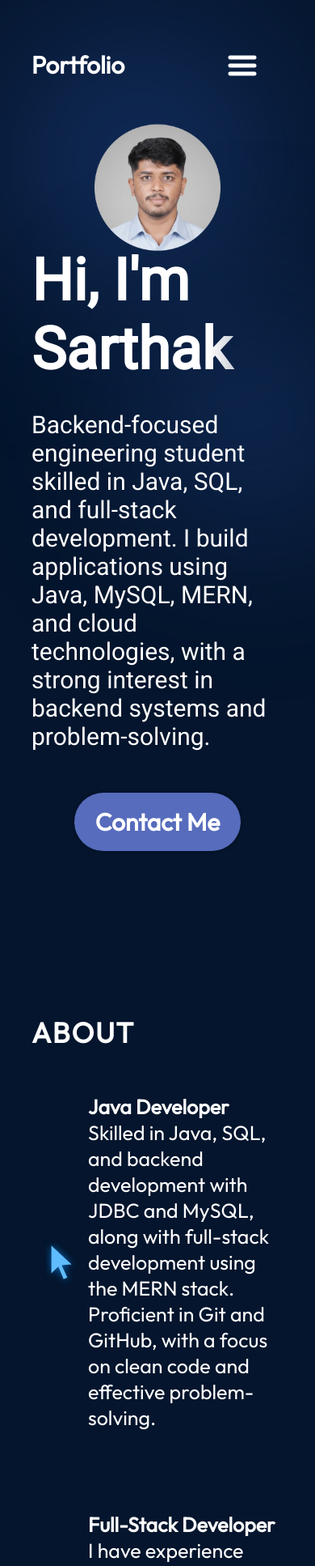
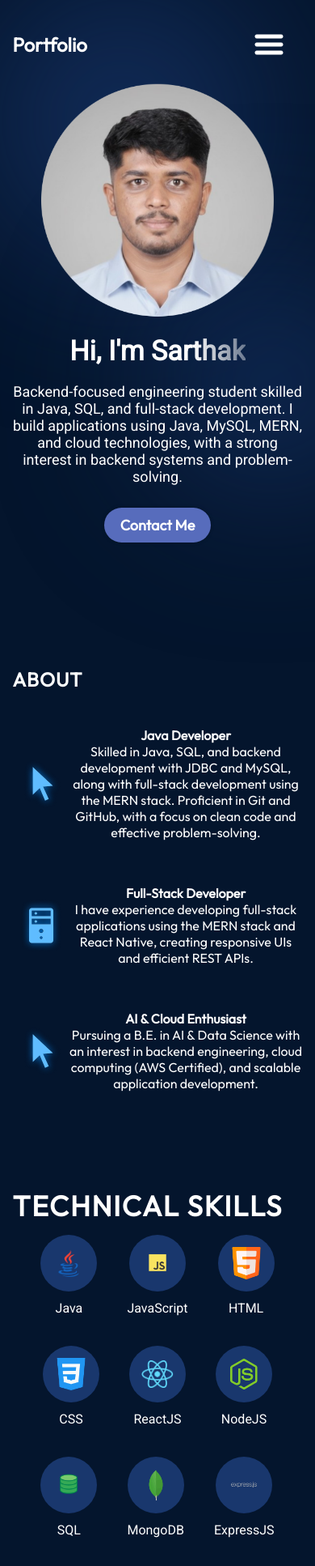
Before and after one commit to sarthakpatil7900/Portfolio, a React (Vite) app: page / in a window 390 px wide. Shown: the top 1934 px of the page at 81% size. Built offline with nearby package versions, Linux system fonts and the light colour scheme.

Commit message:
Changed the responsiveness properties and added one project to the projects section

```diff
--- a/src/components/About/About.module.css
+++ b/src/components/About/About.module.css
@@ -23,6 +23,7 @@
   display: flex;
   flex-direction: row;
   align-items: center;
+  gap: 50px;
 }
 
 .aboutImage {
@@ -66,15 +67,67 @@
   font-size: 25px;
 }
 
+/* ---------- Laptop (<= 1200px) ---------- */
+@media screen and (max-width: 1200px) {
+  .container {
+    padding: 60px;
+  }
+
+  .title {
+    font-size: 30px;
+  }
+
+  .aboutItem h3,
+  .aboutItem p {
+    font-size: 22px;
+  }
+
+  .aboutImage {
+    width: 40%;
+  }
+}
+
+/* ---------- Tablet (<= 1024px) ---------- */
+@media screen and (max-width: 1024px) {
+  .container {
+    padding: 50px;
+    margin-left: 8%;
+    margin-right: 8%;
+  }
+
+  .title {
+    font-size: 28px;
+  }
+
+  .aboutItem {
+    padding: 20px;
+  }
+
+  .aboutItem h3,
+  .aboutItem p {
+    font-size: 20px;
+  }
+
+  .aboutItems {
+    gap: 40px;
+  }
+}
+
+/* ---------- Tablets + Large Phones (<= 830px) ---------- */
 @media screen and (max-width: 830px) {
   .container {
     background-color: transparent;
     padding-left: 0;
     padding-right: 0;
+    padding-top: 40px;
+    padding-bottom: 40px;
+    margin-left: 6%;
+    margin-right: 6%;
   }
 
   .content {
     flex-direction: column;
+    text-align: center;
   }
 
   .aboutImage {
@@ -83,10 +136,43 @@
 
   .aboutItems {
     margin-top: 29px;
+    gap: 35px;
   }
 
   .aboutItem {
     padding-left: 0;
     padding-right: 0;
   }
+
+  .aboutItem h3,
+  .aboutItem p {
+    font-size: 18px;
+  }
 }
+
+/* ---------- Small Phones (<= 480px) ---------- */
+@media screen and (max-width: 480px) {
+  .container {
+    margin-left: 4%;
+    margin-right: 4%;
+    padding: 25px 0;
+  }
+
+  .title {
+    font-size: 24px;
+    letter-spacing: 1px;
+  }
+
+  .aboutItems {
+    gap: 25px;
+  }
+
+  .aboutItem {
+    padding: 15px 0;
+  }
+
+  .aboutItem h3,
+  .aboutItem p {
+    font-size: 16px;
+  }
+}
--- a/src/components/Contact/Contact.module.css
+++ b/src/components/Contact/Contact.module.css
@@ -46,10 +46,47 @@
   letter-spacing: 1.5px;
 }
 
+/* ---------- Laptop (<=1200px) ---------- */
+@media screen and (max-width: 1200px) {
+  .container {
+    padding: 45px 8%;
+  }
+
+  .text h2 {
+    font-size: 65px;
+  }
+
+  .text p {
+    font-size: 30px;
+  }
+
+  .link a {
+    font-size: 24px;
+  }
+}
+
+/* ---------- Tablet (<=1024px) ---------- */
+@media screen and (max-width: 1024px) {
+  .container {
+    padding: 40px 6%;
+    gap: 20px;
+  }
+
+  .text h2 {
+    font-size: 55px;
+  }
+
+  .text p {
+    font-size: 28px;
+  }
+}
+
+/* ---------- Layout Shift (<=830px) ---------- */
 @media screen and (max-width: 830px) {
   .container {
     flex-direction: column;
     gap: 23px;
+    padding: 40px 6%;
   }
 
   .text {
@@ -63,21 +100,22 @@
   }
 }
 
+/* ---------- Mobile (<=600px) ---------- */
 @media screen and (max-width: 600px) {
 
   .container {
-    padding: 40px 20px;      /* reduce large padding */
+    padding: 40px 20px;
     gap: 18px;
   }
 
   .text h2 {
-    font-size: 42px;         /* was 80px — much better for mobile */
+    font-size: 42px;
     letter-spacing: 2px;
     text-align: center;
   }
 
   .text p {
-    font-size: 20px;         /* was 40px */
+    font-size: 20px;
     letter-spacing: 1px;
     text-align: center;
   }
@@ -87,14 +125,33 @@
   }
 
   .link a {
-    font-size: 18px;         /* was 30px */
-    letter-spacing: 1px;
+    font-size: 18px;
     text-align: center;
-    word-break: break-word;  /* prevent long URLs from overflowing */
+    word-break: break-word;
   }
 
   .link {
-    gap: 12px;               /* reduce spacing between icon + text */
+    gap: 12px;
     justify-content: center;
   }
 }
+
+/* ---------- Small Phones (<=480px) ---------- */
+@media screen and (max-width: 480px) {
+
+  .text h2 {
+    font-size: 36px;
+  }
+
+  .text p {
+    font-size: 18px;
+  }
+
+  .link a {
+    font-size: 16px;
+  }
+
+  .container {
+    padding: 30px 15px;
+  }
+}
--- a/src/components/Experience/Experience.module.css
+++ b/src/components/Experience/Experience.module.css
@@ -68,7 +68,6 @@
   flex-direction: row;
   align-items: center;
   gap: 17px;
-  background: #19376d;
   background: linear-gradient(90deg, #19376d 0%, rgba(25, 55, 109, 0) 100%);
   border-radius: 10px;
   padding: 24px;
@@ -100,6 +99,69 @@
   margin-left: 17px;
 }
 
+/* ---------- Laptop (<= 1200px) ---------- */
+@media screen and (max-width: 1200px) {
+  .skillImageContainer {
+    width: 100px;
+    height: 100px;
+  }
+
+  .skillImageContainer img {
+    width: 65px;
+  }
+
+  .skill p {
+    font-size: 22px;
+  }
+
+  .historyItemDetails h3 {
+    font-size: 26px;
+  }
+
+  .historyItemDetails p {
+    font-size: 18px;
+  }
+
+  .historyItemDetails ul {
+    font-size: 22px;
+  }
+
+  .historyItem img {
+    width: 45px;
+  }
+}
+
+/* ---------- Tablet (<= 1024px) ---------- */
+@media screen and (max-width: 1024px) {
+  .container {
+    margin-left: 8%;
+    margin-right: 8%;
+  }
+
+  .skills,
+  .history {
+    width: 48%;
+  }
+
+  .skillImageContainer {
+    width: 90px;
+    height: 90px;
+  }
+
+  .skillImageContainer img {
+    width: 60px;
+  }
+
+  .skill p {
+    font-size: 20px;
+  }
+
+  .historyItem {
+    padding: 18px;
+  }
+}
+
+/* ---------- Tablet + Large Phones (<= 830px) ---------- */
 @media screen and (max-width: 830px) {
   .content {
     flex-direction: column;
@@ -109,12 +171,77 @@
 
   .skills {
     width: 100%;
-    flex-direction: row;
     justify-content: center;
+  }
+
+  .skillImageContainer {
+    width: 80px;
+    height: 80px;
+  }
+
+  .skillImageContainer img {
+    width: 50px;
+  }
+
+  .skill p {
+    font-size: 18px;
   }
 
   .history {
     width: 100%;
-    gap: 9px;
+    gap: 20px;
+  }
+
+  .historyItemDetails h3 {
+    font-size: 22px;
+  }
+
+  .historyItemDetails p {
+    font-size: 16px;
+  }
+
+  .historyItemDetails ul {
+    font-size: 18px;
+  }
+
+  .historyItem img {
+    width: 40px;
   }
 }
+
+/* ---------- Small Phones (<= 480px) ---------- */
+@media screen and (max-width: 480px) {
+  .container {
+    margin-left: 4%;
+    margin-right: 4%;
+  }
+
+  .skillImageContainer {
+    width: 70px;
+    height: 70px;
+  }
+
+  .skillImageContainer img {
+    width: 40px;
+  }
+
+  .skill p {
+    font-size: 16px;
+  }
+
+  .historyItem {
+    padding: 14px;
+  }
+
+  .historyItemDetails h3 {
+    font-size: 18px;
+  }
+
+  .historyItemDetails p {
+    font-size: 14px;
+  }
+
+  .historyItemDetails ul {
+    font-size: 16px;
+  }
+}
--- a/src/components/Hero/Hero.module.css
+++ b/src/components/Hero/Hero.module.css
@@ -100,12 +100,101 @@
   z-index: 0;
 }
 
+/* -------- Laptop scaling (<= 1200px) -------- */
+@media screen and (max-width: 1200px) {
+  .title {
+    font-size: 60px;
+    margin-bottom: 28px;
+  }
+
+  .description {
+    font-size: 26px;
+    margin-bottom: 40px;
+  }
+
+  .contactBtn {
+    font-size: 24px;
+    padding: 14px 24px;
+  }
+
+  .heroImg {
+    width: 45%;
+  }
+}
+
+/* -------- Tablet layout (<= 1024px) -------- */
+@media screen and (max-width: 1024px) {
+  .container {
+    margin-top: 40px;
+    margin-left: 8%;
+    margin-right: 8%;
+  }
+
+  .title {
+    font-size: 52px;
+  }
+
+  .description {
+    font-size: 22px;
+  }
+}
+
+/* -------- Tablet & large phones (<= 830px) -------- */
 @media screen and (max-width: 830px) {
   .container {
     flex-direction: column-reverse;
+    margin-top: 32px;
+    margin-left: 6%;
+    margin-right: 6%;
   }
 
   .content {
     align-items: center;
+    text-align: center;
+  }
+
+  .heroImg {
+    width: 70%;
+    margin-bottom: 24px;
+  }
+
+  .title {
+    font-size: 42px;
+    margin-bottom: 20px;
+  }
+
+  .description {
+    font-size: 20px;
+    margin-bottom: 28px;
+  }
+
+  .contactBtn {
+    font-size: 20px;
+    padding: 12px 22px;
   }
 }
+
+/* -------- Small phones (<= 480px) -------- */
+@media screen and (max-width: 480px) {
+  .container {
+    margin-left: 4%;
+    margin-right: 4%;
+  }
+
+  .heroImg {
+    width: 80%;
+  }
+
+  .title {
+    font-size: 34px;
+  }
+
+  .description {
+    font-size: 18px;
+  }
+
+  .contactBtn {
+    font-size: 18px;
+    padding: 10px 20px;
+  }
+}
--- a/src/components/Navbar/Navbar.module.css
+++ b/src/components/Navbar/Navbar.module.css
@@ -16,7 +16,6 @@
   text-decoration: none;
   color: var(--color-text);
 }
-
 
 .menuBtn {
   display: none;
@@ -38,25 +37,67 @@
   text-decoration: none;
 }
 
+/* ---------- Laptop (<= 1200px) ---------- */
+@media screen and (max-width: 1200px) {
+  .navbar {
+    margin: 0 8%;
+  }
+
+  .title {
+    font-size: 28px;
+  }
+
+  .menuItems a {
+    font-size: 22px;
+  }
+
+  .menuItems {
+    gap: 35px;
+  }
+}
+
+/* ---------- Tablet (<= 1024px) ---------- */
+@media screen and (max-width: 1024px) {
+  .navbar {
+    margin: 0 6%;
+    padding-top: 50px;
+  }
+
+  .title {
+    font-size: 26px;
+  }
+
+  .menuItems a {
+    font-size: 20px;
+  }
+
+  .menuItems {
+    gap: 28px;
+  }
+}
+
+/* ---------- Tablet & Large Phones (<= 830px) ---------- */
 @media screen and (max-width: 830px) {
   .navbar {
-    flex-direction: column;
-    align-items: flex-start;
+    flex-direction: row;
+    align-items: center;
+    justify-content: space-between;
+    margin: 0 6%;
+  }
+
+  .menuBtn {
+    display: block;
+    cursor: pointer;
   }
 
   .menu {
     position: absolute;
     right: 0;
-    margin-right: 10%;
+    margin-right: 6%;
     flex-direction: column;
     align-items: flex-end;
     gap: 11px;
     z-index: 3;
-  }
-
-  .menuBtn {
-    display: block;
-    cursor: pointer;
   }
 
   .menuItems {
@@ -65,7 +106,6 @@
     align-items: center;
     gap: 13px;
     border-radius: 10px;
-    background: rgb(25, 55, 109);
     background: linear-gradient(
       0deg,
       rgba(25, 55, 109, 0.2) 0%,
@@ -75,8 +115,37 @@
     box-shadow: 0 0 4px 0 rgba(0, 0, 0, 0.25);
   }
 
+  .menuItems a {
+    font-size: 20px;
+  }
+
   .menuOpen {
     display: flex;
-    z-index: 1;
+    z-index: 3;
   }
 }
+
+/* ---------- Small Phones (<= 480px) ---------- */
+@media screen and (max-width: 480px) {
+
+  .navbar {
+    margin: 0 4%;
+    padding-top: 40px;
+  }
+
+  .title {
+    font-size: 24px;
+  }
+
+  .menuBtn img {
+    width: 32px; /* shrink menu icon for small phones */
+  }
+
+  .menuItems {
+    padding: 20px 28px;
+  }
+
+  .menuItems a {
+    font-size: 18px;
+  }
+}
--- a/src/components/Projects/Projects.module.css
+++ b/src/components/Projects/Projects.module.css
@@ -14,13 +14,65 @@
   text-transform: uppercase;
 }
 
+/* PROJECTS GRID */
 .projects {
   margin-top: 37px;
-  display: flex;
-  flex-direction: row;
-  flex-wrap: wrap;
-  align-items: center;
-  justify-content: center;
-  gap: 15px;
+  display: grid;
+  grid-template-columns: repeat(4, minmax(0, 1fr)); /* 4 per row on large screens */
+  gap: 24px;
   width: 100%;
+  justify-items: center; /* center cards in each grid cell */
 }
+
+/* ---------- Laptop (<=1200px) ---------- */
+@media screen and (max-width: 1200px) {
+  .container {
+    margin-left: 8%;
+    margin-right: 8%;
+  }
+
+  .title {
+    font-size: 32px;
+  }
+
+  .projects {
+    grid-template-columns: repeat(3, minmax(0, 1fr)); /* 3 per row */
+    gap: 20px;
+  }
+}
+
+/* ---------- Tablet (<=900px) ---------- */
+@media screen and (max-width: 900px) {
+  .container {
+    margin-left: 6%;
+    margin-right: 6%;
+  }
+
+  .title {
+    font-size: 30px;
+    text-align: center;
+  }
+
+  .projects {
+    grid-template-columns: repeat(2, minmax(0, 1fr)); /* 2 per row */
+    gap: 18px;
+  }
+}
+
+/* ---------- Mobile (<=600px) ---------- */
+@media screen and (max-width: 600px) {
+  .container {
+    margin-left: 4%;
+    margin-right: 4%;
+  }
+
+  .title {
+    font-size: 26px;
+    text-align: center;
+  }
+
+  .projects {
+    grid-template-columns: repeat(1, minmax(0, 1fr)); /* 1 per row */
+    gap: 18px;
+  }
+}
--- a/src/data/projects.json
+++ b/src/data/projects.json
@@ -22,5 +22,13 @@
     "skills": ["React", "Node.js", "Express", "MongoDB"],
     "demo": "https://e-commerce-mern-fullstack.netlify.app/",
     "source": "https://github.com/sarthakpatil7900/e-commerce-mern-fullstack"
-  }
+  },
+  {
+  "title": "Personal Portfolio Website (React + Vite)",
+  "imageSrc": "projects/portfolio.png",
+  "description": "Responsive portfolio website built using React and Vite with modular components, JSON-driven data, and full mobile optimization.",
+  "skills": ["React", "Vite", "CSS Modules", "JavaScript"],
+  "demo": "https://sarthakpatil-portfolio.netlify.app/",
+  "source": "https://github.com/sarthakpatil7900/Portfolio"
+}
 ]
```
Also changed, not shown: src/components/Projects/ProjectCard.module.css (+91 -11 lines), public/assets/projects/portfolio.png (added).
